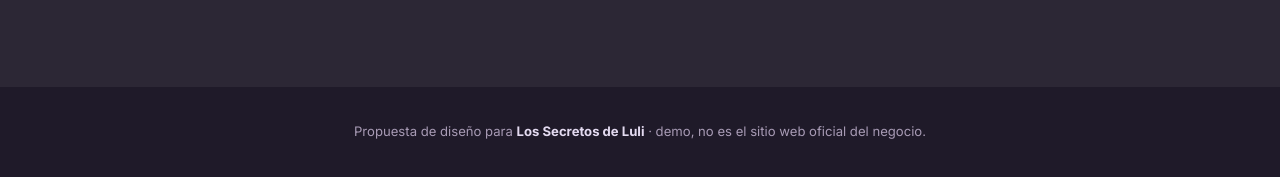
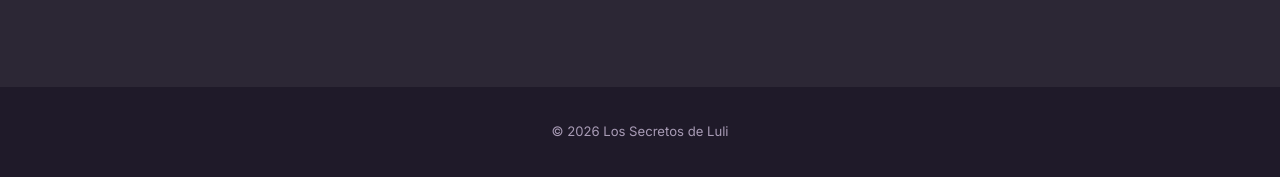
Before and after one commit to takalislam9-lab/secretosdeluli, a plain HTML site: page index.html in a window 1280 px wide. Shown: the part 4699-4876 px from the top of the page. Drawn offline with Linux system fonts and the light colour scheme.

Commit message:
Add files via upload

```diff
--- a/index.html
+++ b/index.html
@@ -242,7 +242,7 @@
 </section>
 
 <footer>
-  <div class="wrap">Propuesta de diseño para <strong>Los Secretos de Luli</strong> · demo, no es el sitio web oficial del negocio.</div>
+  <div class="wrap">© 2026 Los Secretos de Luli</div>
 </footer>
 
 <a class="wa-float" href="https://wa.me/34675011794?text=Hola!%20He%20visto%20vuestra%20p%C3%A1gina%20y%20me%20gustar%C3%ADa%20m%C3%A1s%20info" target="_blank" aria-label="WhatsApp">
```
